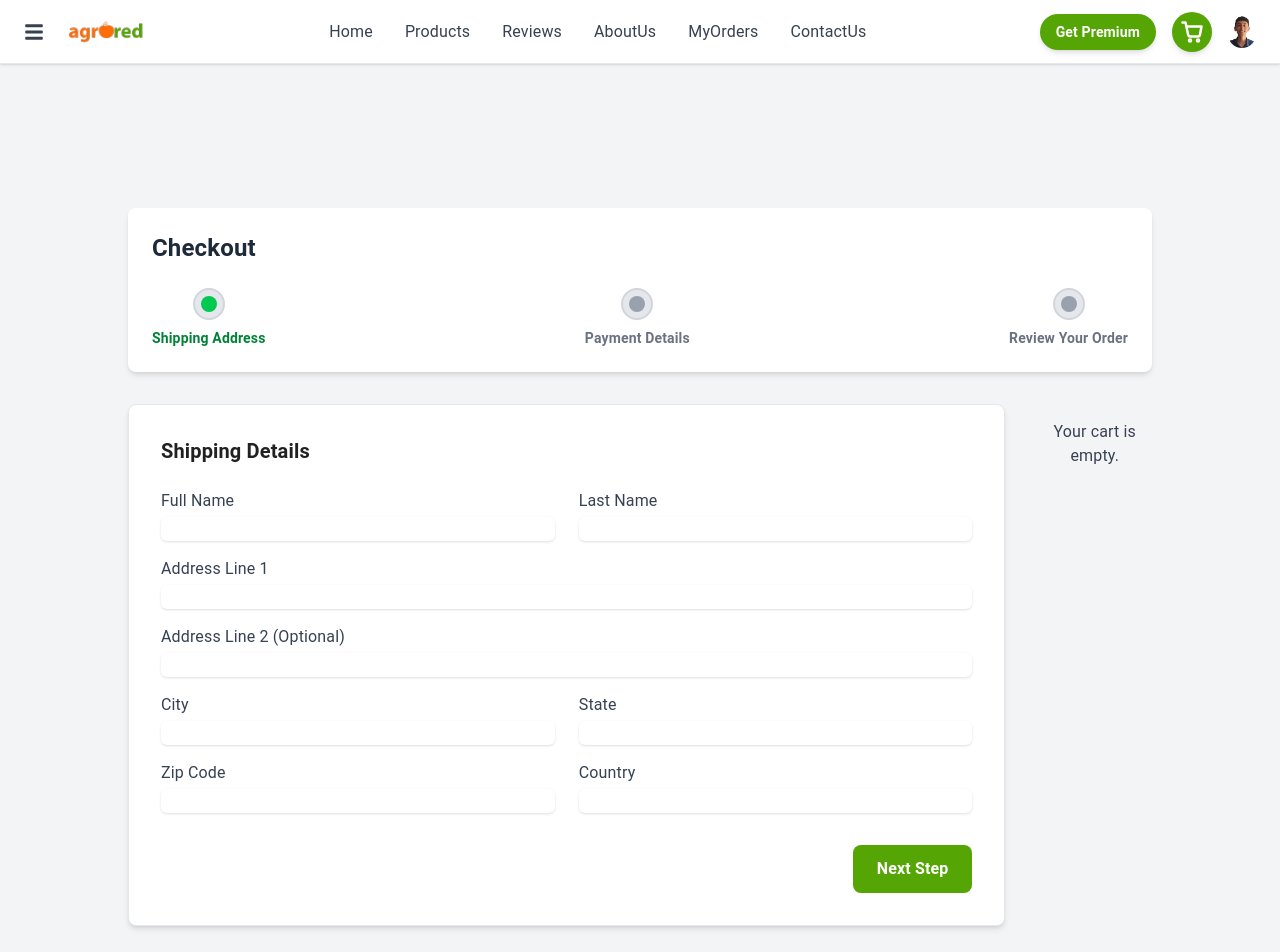
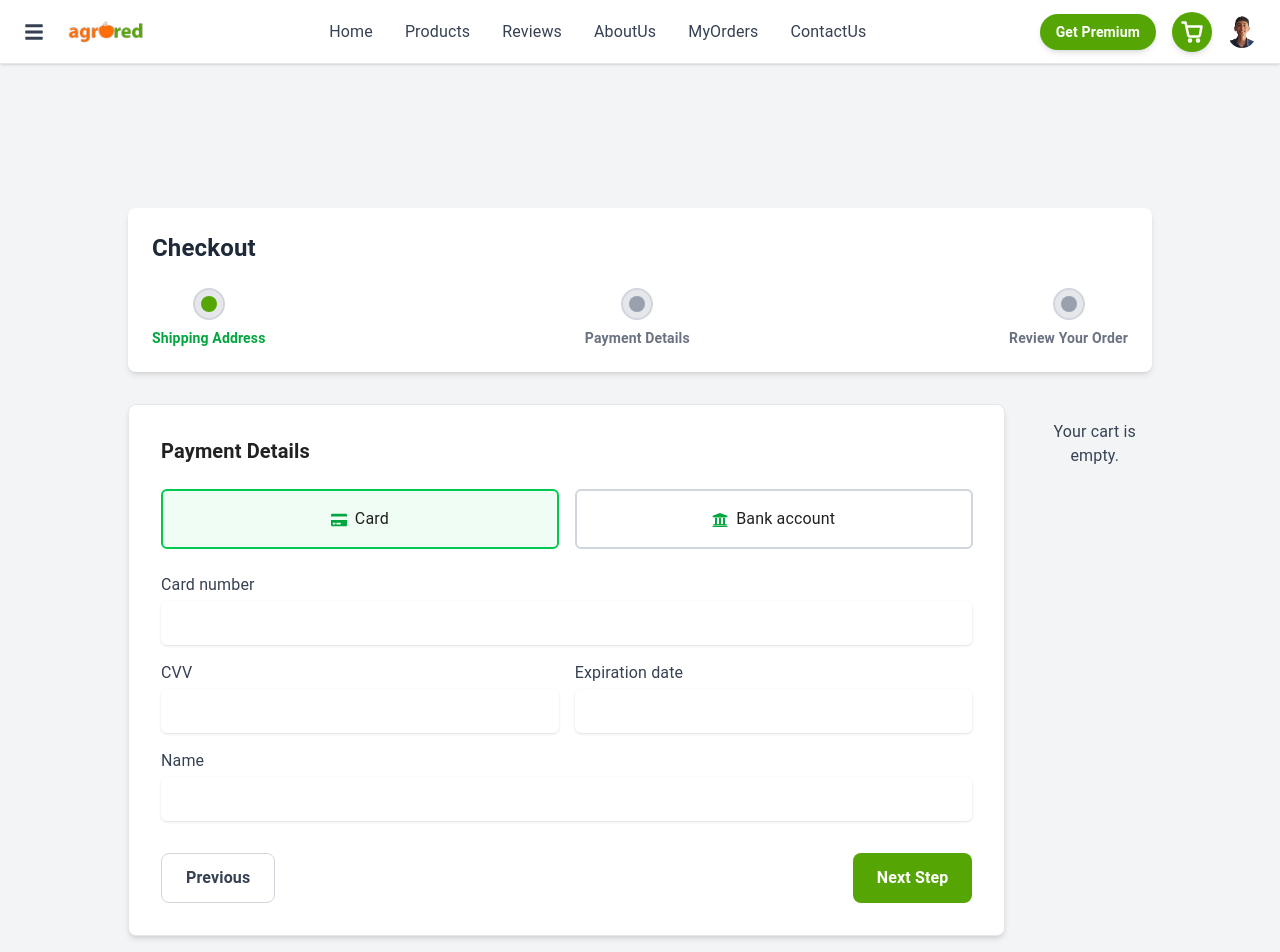
Before and after one commit to CarlTovarJv/Agro_red, a Next.js app: page /Checkout in a window 1280 px wide. Shown: the top 952 px of the page. Built offline with nearby package versions, Linux system fonts and the light colour scheme; what @mui/material-nextjs would draw is missing.

Commit message:
Checkout

```diff
--- a/src/app/Checkout/CheckoutProgress.tsx
+++ b/src/app/Checkout/CheckoutProgress.tsx
@@ -18,18 +18,18 @@ export default function CheckoutProgress({ currentStep }: Props): JSX.Element {
             <h2 className="text-2xl font-bold mb-6 text-gray-800">Checkout</h2>
             <div className="flex items-center justify-between relative">
                 <div className="absolute top-1/2 left-0 right-0 h-1 bg-gray-200 -z-10"></div>
-                <div className={`absolute top-1/2 left-0 h-1 bg-green-500 -z-10 transition-all duration-500 ${currentStep === 1 ? 'w-[10%]' : currentStep === 2 ? 'w-[50%]' : 'w-full'}`}></div>
+                <div className={`absolute top-1/2 left-0 h-1 bg-[#55A605] -z-10 transition-all duration-500 ${currentStep === 1 ? 'w-[10%]' : currentStep === 2 ? 'w-[50%]' : 'w-full'}`}></div>
 
                 {steps.map((item) => (
                     <div key={item.step} className="flex flex-col items-center">
                         <div className={`w-8 h-8 rounded-full flex items-center justify-center text-white
-                        ${currentStep > item.step ? 'bg-green-500' : 'bg-gray-200 border-2 border-gray-300'}`}>
+                        ${currentStep > item.step ? 'bg-[#55A605]' : 'bg-gray-200 border-2 border-gray-300'}`}>
                             {currentStep > item.step ? <FaCheck size={16} /> : (
-                                <div className={`${currentStep === item.step ? 'w-4 h-4 rounded-full bg-green-500' : 'w-4 h-4 rounded-full bg-gray-400'}`}></div>
+                                <div className={`${currentStep === item.step ? 'w-4 h-4 rounded-full bg-[#55A605]' : 'w-4 h-4 rounded-full bg-gray-400'}`}></div>
                             )}
                         </div>
                         <span className={`mt-2 text-sm font-semibold whitespace-nowrap
-                        ${currentStep >= item.step ? 'text-green-700' : 'text-gray-500'}`}>
+                        ${currentStep >= item.step ? 'text-green-600' : 'text-gray-500'}`}>
                             {item.name}
                         </span>
                     </div>
--- a/src/app/Checkout/PaymentDetailsForm.tsx
+++ b/src/app/Checkout/PaymentDetailsForm.tsx
@@ -39,6 +39,9 @@ export default function PaymentDetailsForm({ onNextStep, onPreviousStep }: Props
     onNextStep();
   };
 
+  // Clase para todos los inputs: borde gris-600 al enfocar, halo gris claro
+  const inputClass = "mt-1 block w-full rounded-md border-gray-300 shadow-sm focus:outline-none focus:border-gray-600 focus:ring focus:ring-gray-200 focus:ring-opacity-50 px-3 py-2 text-lg";
+
   return (
     <div className="w-full p-8 bg-white rounded-lg shadow-md border border-gray-200">
       <h3 className="text-xl font-bold mb-6">Payment Details</h3>
@@ -70,7 +73,7 @@ export default function PaymentDetailsForm({ onNextStep, onPreviousStep }: Props
               <input
                 type="text"
                 name="cardNumber"
-                                className="mt-1 block w-full rounded-md border-gray-300 shadow-sm focus:border-green-300 focus:ring focus:ring-green-200 focus:ring-opacity-50"
+                className={inputClass}
                 value={formData.cardNumber}
                 onChange={handleInputChange}/>
             </label>
@@ -80,7 +83,7 @@ export default function PaymentDetailsForm({ onNextStep, onPreviousStep }: Props
                 <input
                   type="text"
                   name="cvv"
-                                    className="mt-1 block w-full rounded-md border-gray-300 shadow-sm focus:border-green-300 focus:ring focus:ring-green-200 focus:ring-opacity-50"
+                  className={inputClass}
                   value={formData.cvv}
                   onChange={handleInputChange}/>
               </label>
@@ -89,7 +92,7 @@ export default function PaymentDetailsForm({ onNextStep, onPreviousStep }: Props
                 <input
                   type="text"
                   name="expirationDate"
-                                    className="mt-1 block w-full rounded-md border-gray-300 shadow-sm focus:border-green-300 focus:ring focus:ring-green-200 focus:ring-opacity-50"
+                  className={inputClass}
                   value={formData.expirationDate}
                   onChange={handleInputChange}/>
               </label>
@@ -99,7 +102,7 @@ export default function PaymentDetailsForm({ onNextStep, onPreviousStep }: Props
               <input
                 type="text"
                 name="name"
-                                className="mt-1 block w-full rounded-md border-gray-300 shadow-sm focus:border-green-300 focus:ring focus:ring-green-200 focus:ring-opacity-50"
+                className={inputClass}
                 value={formData.name}
                 onChange={handleInputChange}/>
             </label>
@@ -115,7 +118,7 @@ export default function PaymentDetailsForm({ onNextStep, onPreviousStep }: Props
                 <input
                   type="text"
                   name="bank"
-                                    className="mt-1 block w-full rounded-md border-gray-300 shadow-sm focus:border-green-300 focus:ring focus:ring-green-200 focus:ring-opacity-50"
+                  className={inputClass}
                   value={formData.bank}
                   onChange={handleInputChange}/>
               </label>
@@ -124,7 +127,7 @@ export default function PaymentDetailsForm({ onNextStep, onPreviousStep }: Props
                 <input
                   type="text"
                   name="accountNumber"
-                                        className="mt-1 block w-full rounded-md border-gray-300 shadow-sm focus:border-green-300 focus:ring focus:ring-green-200 focus:ring-opacity-50"
+                  className={inputClass}
                   value={formData.accountNumber}
                   onChange={handleInputChange}/>
               </label>
@@ -133,13 +136,14 @@ export default function PaymentDetailsForm({ onNextStep, onPreviousStep }: Props
                 <input
                   type="text"
                   name="routingNumber"
-                                        className="mt-1 block w-full rounded-md border-gray-300 shadow-sm focus:border-green-300 focus:ring focus:ring-green-200 focus:ring-opacity-50"
+                  className={inputClass}
                   value={formData.routingNumber}
                   onChange={handleInputChange}/>
               </label>
             </div>
           </div>
         )}
+
         <div className="flex justify-between mt-8">
           <button
             type="button"
--- a/src/app/Checkout/ShippingForm.tsx
+++ b/src/app/Checkout/ShippingForm.tsx
@@ -1,25 +1,31 @@
 "use client";
 
-import { useState } from 'react';
-import type { ChangeEvent } from 'react';
+import React, { useState } from 'react';
+import type { ChangeEvent, FormEvent } from 'react';
+import { FaCreditCard, FaUniversity } from 'react-icons/fa';
 
 interface Props {
   onNextStep: () => void;
+  onPreviousStep: () => void;
 }
 
-export default function ShippingDetailsForm({ onNextStep }: Props) {
+export default function PaymentDetailsForm({ onNextStep, onPreviousStep }: Props): JSX.Element {
+  const [paymentMethod, setPaymentMethod] = useState<'card' | 'bank'>('card');
   const [formData, setFormData] = useState({
-    fullName: '',
-    lastName: '',
-    addressLine1: '',
-    addressLine2: '',
-    city: '',
-    state: '',
-    zipCode: '',
-    country: '',
+    cardNumber: '',
+    cvv: '',
+    name: '',
+    expirationDate: '',
+    bank: '',
+    accountNumber: '',
+    routingNumber: '',
   });
 
-const handleInputChange = (e: ChangeEvent<HTMLInputElement>) => {
+  const handlePaymentMethodChange = (method: 'card' | 'bank'): void => {
+    setPaymentMethod(method);
+  };
+
+  const handleInputChange = (e: ChangeEvent<HTMLInputElement>): void => {
     const { name, value } = e.target;
     setFormData(prevState => ({
       ...prevState,
@@ -27,115 +33,131 @@ const handleInputChange = (e: ChangeEvent<HTMLInputElement>) => {
     }));
   };
 
-    const handleSubmit = (e: React.FormEvent) => {
+  const handleSubmit = (e: FormEvent): void => {
     e.preventDefault();
-        console.log("Datos del formulario enviados:", formData);
-
+    console.log("Datos de pago enviados:", formData);
     onNextStep();
   };
 
+  // Clase base para todos los inputs: borde gris oscuro al enfocar, halo gris, tamaño más grande
+  const inputClass = "mt-1 block w-full rounded-md border-gray-300 shadow-sm focus:outline-none focus:border-gray-600 focus:ring focus:ring-gray-600 focus:ring-opacity-50 px-3 py-2 text-lg";
+
   return (
-    <form onSubmit={handleSubmit} className="w-full p-8 bg-white rounded-lg shadow-md border border-gray-200">
-    <h3 className="text-xl font-bold mb-6">Shipping Details</h3>
-    <div className="grid grid-cols-1 md:grid-cols-2 gap-x-6 gap-y-4">
+    <div className="w-full p-8 bg-white rounded-lg shadow-md border border-gray-200">
+      <h3 className="text-xl font-bold mb-6">Payment Details</h3>
 
+      <div className="flex gap-4 mb-6">
+        <button
+          type="button"
+          onClick={() => handlePaymentMethodChange('card')}
+          className={`flex-1 p-4 rounded-md border-2 transition-colors ${
+            paymentMethod === 'card' ? 'border-green-500 bg-green-50' : 'border-gray-300'}`}>
+          <FaCreditCard className="inline-block mr-2 text-green-600" />
+          Card
+        </button>
+        <button
+          type="button"
+          onClick={() => handlePaymentMethodChange('bank')}
+          className={`flex-1 p-4 rounded-md border-2 transition-colors ${
+            paymentMethod === 'bank' ? 'border-green-500 bg-green-50' : 'border-gray-300'}`}>
+          <FaUniversity className="inline-block mr-2 text-green-600" />
+          Bank account
+        </button>
+      </div>
+
+      <form onSubmit={handleSubmit}>
+        {paymentMethod === 'card' && (
+          <div className="space-y-4">
             <label className="block">
-        <span className="text-gray-700">Full Name</span>
+              <span className="text-gray-700">Card number</span>
               <input
                 type="text"
-            name="fullName"
-            className="mt-1 block w-full rounded-md border-gray-300 shadow-sm focus:border-green-300 focus:ring focus:ring-green-200 focus:ring-opacity-50"
-            value={formData.fullName}
-            onChange={handleInputChange}
-        />
+                name="cardNumber"
+                className={inputClass}
+                value={formData.cardNumber}
+                onChange={handleInputChange}/>
             </label>
-
+            <div className="grid grid-cols-2 gap-4">
               <label className="block">
-        <span className="text-gray-700">Last Name</span>
+                <span className="text-gray-700">CVV</span>
                 <input
                   type="text"
-            name="lastName"
-            className="mt-1 block w-full rounded-md border-gray-300 shadow-sm focus:border-green-300 focus:ring focus:ring-green-200 focus:ring-opacity-50"
-            value={formData.lastName}
-            onChange={handleInputChange}
-        />
+                  name="cvv"
+                  className={inputClass}
+                  value={formData.cvv}
+                  onChange={handleInputChange}/>
               </label>
-
-        <label className="block md:col-span-2">
-        <span className="text-gray-700">Address Line 1</span>
+              <label className="block">
+                <span className="text-gray-700">Expiration date</span>
                 <input
                   type="text"
-            name="addressLine1"
-            className="mt-1 block w-full rounded-md border-gray-300 shadow-sm focus:border-green-300 focus:ring focus:ring-green-200 focus:ring-opacity-50"
-            value={formData.addressLine1}
-            onChange={handleInputChange}
-        />
+                  name="expirationDate"
+                  className={inputClass}
+                  value={formData.expirationDate}
+                  onChange={handleInputChange}/>
               </label>
-
-        <label className="block md:col-span-2">
-        <span className="text-gray-700">Address Line 2 (Optional)</span>
+            </div>
+            <label className="block">
+              <span className="text-gray-700">Name</span>
               <input
                 type="text"
-            name="addressLine2"
-            className="mt-1 block w-full rounded-md border-gray-300 shadow-sm focus:border-green-300 focus:ring focus:ring-green-200 focus:ring-opacity-50"
-            value={formData.addressLine2}
-            onChange={handleInputChange}
-        />
+                name="name"
+                className={inputClass}
+                value={formData.name}
+                onChange={handleInputChange}/>
             </label>
+          </div>
+        )}
 
+        {paymentMethod === 'bank' && (
+          <div className="space-y-4">
+            <p className="text-gray-600">Please transfer the payment to the bank account details shown below.</p>
+            <div className="grid grid-cols-1 md:grid-cols-2 gap-4">
               <label className="block">
-        <span className="text-gray-700">City</span>
+                <span className="text-gray-700">Bank</span>
                 <input
                   type="text"
-            name="city"
-            className="mt-1 block w-full rounded-md border-gray-300 shadow-sm focus:border-green-300 focus:ring focus:ring-green-200 focus:ring-opacity-50"
-            value={formData.city}
-            onChange={handleInputChange}
-        />
+                  name="bank"
+                  className={inputClass}
+                  value={formData.bank}
+                  onChange={handleInputChange}/>
               </label>
-
               <label className="block">
-        <span className="text-gray-700">State</span>
+                <span className="text-gray-700">Account number</span>
                 <input
                   type="text"
-            name="state"
-            className="mt-1 block w-full rounded-md border-gray-300 shadow-sm focus:border-green-300 focus:ring focus:ring-green-200 focus:ring-opacity-50"
-            value={formData.state}
-            onChange={handleInputChange}
-        />
+                  name="accountNumber"
+                  className={inputClass}
+                  value={formData.accountNumber}
+                  onChange={handleInputChange}/>
               </label>
-
-        <label className="block">
-        <span className="text-gray-700">Zip Code</span>
+              <label className="block md:col-span-2">
+                <span className="text-gray-700">Routing number</span>
                 <input
                   type="text"
-            name="zipCode"
-            className="mt-1 block w-full rounded-md border-gray-300 shadow-sm focus:border-green-300 focus:ring focus:ring-green-200 focus:ring-opacity-50"
-            value={formData.zipCode}
-            onChange={handleInputChange}
-        />
-        </label>
-
-        <label className="block">
-        <span className="text-gray-700">Country</span>
-        <input
-            type="text"
-            name="country"
-            className="mt-1 block w-full rounded-md border-gray-300 shadow-sm focus:border-green-300 focus:ring focus:ring-green-200 focus:ring-opacity-50"
-            value={formData.country}
-            onChange={handleInputChange}
-        />
+                  name="routingNumber"
+                  className={inputClass}
+                  value={formData.routingNumber}
+                  onChange={handleInputChange}/>
               </label>
             </div>
+          </div>
+        )}
 
-    <div className="flex justify-end mt-8">
+        <div className="flex justify-between mt-8">
+          <button
+            type="button"
+            onClick={onPreviousStep}
+            className="px-6 py-3 border border-gray-300 text-gray-700 font-bold rounded-lg hover:bg-gray-100 transition-colors">
+            Previous
+          </button>
           <button
             type="submit"
-        className="px-6 py-3 bg-[#55A605] text-white font-bold rounded-lg hover:bg-green-700 transition-colors"
-        >
+            className="px-6 py-3 bg-[#55A605] text-white font-bold rounded-lg hover:bg-green-700 transition-colors">
             Next Step
           </button>
         </div>
       </form>
+    </div>
   );
 }
--- a/src/app/Checkout/SummaryOrder.tsx
+++ b/src/app/Checkout/SummaryOrder.tsx
@@ -14,14 +14,13 @@ type CartItem = {
 export default function SummaryOrder() {
   const [items, setItems] = useState<CartItem[]>([]);
 
-  // Cargar items desde localStorage
   useEffect(() => {
     const savedCart = JSON.parse(localStorage.getItem("cart") || "[]");
     setItems(savedCart);
   }, []);
 
   const subtotal = items.reduce((sum, item) => sum + item.subtotal, 0);
-  const shipping = subtotal > 0 ? 5 : 0; // ejemplo: $5 de envío si hay productos
+  const shipping = subtotal > 0 ? 100 : 0;
   const total = subtotal + shipping;
 
   if (items.length === 0)
@@ -31,7 +30,6 @@ export default function SummaryOrder() {
     <div className="w-full max-w-sm p-6 bg-white rounded-lg shadow-md border border-gray-200">
       <h2 className="text-xl font-bold mb-4">Order Summary</h2>
 
-      {/* Productos */}
       <div className="mb-6 space-y-4">
         {items.map((item, index) => (
           <div key={index} className="flex items-center gap-4">
@@ -46,7 +44,7 @@ export default function SummaryOrder() {
         ))}
       </div>
 
-      {/* Totales */}
+
       <div className="space-y-2 text-gray-700">
         <div className="flex justify-between">
           <span>Subtotal</span>
--- a/src/app/cart/page.tsx
+++ b/src/app/cart/page.tsx
@@ -63,13 +63,13 @@ export default function CartPage() {
       <h2 className="text-4xl font-bold text-gray-900 mb-10 text-center">My Cart</h2>
 
       <div className="flex flex-col lg:flex-row justify-center items-start gap-10 max-w-7xl mx-auto">
-        {/* Lista de productos */}
+
         <div className="flex flex-col space-y-6 flex-1">
-          {cartItems.map((product) => (
+          {cartItems.map((product, index) => (
             <div
-              key={product.id}
-              className="rounded-2xl bg-white shadow-md hover:shadow-lg transition w-full h-[190px] p-5 flex items-center gap-6"
-            >
+             key={`${product.id}-${index}`} // ✅ ahora es único aunque el id se repita
+             className="rounded-2xl bg-white shadow-md hover:shadow-lg transition w-full h-[190px] p-5 flex items-center gap-6"
+               >
               <img
                 src={product.image || "/default-product.png"}
                 alt={product.name}
@@ -79,9 +79,9 @@ export default function CartPage() {
               <div className="flex flex-col flex-1 justify-between h-full">
                 <h3 className="text-xl font-semibold text-gray-800">{product.name}</h3>
 
-                {/* Cantidad y medida */}
+
                 <div className="flex items-center gap-4 mt-2">
-                  {/* Cantidad */}
+
                   <div className="flex items-center gap-4 border border-gray-300 px-3 py-1 rounded-lg w-fit shadow-sm">
                     <button
                       onClick={() =>
@@ -102,7 +102,7 @@ export default function CartPage() {
                     </button>
                   </div>
 
-                  {/* Medida */}
+
                   <div className="relative w-[130px]">
                     <select
                       value={product.measure}
@@ -125,7 +125,6 @@ export default function CartPage() {
                     </div>
                   </div>
 
-                  {/* Botón eliminar */}
                   <button
                     onClick={() => handleRemove(product.id)}
                     className="flex items-center justify-center bg-[#FF6E08] transition text-white px-4 py-2 rounded-lg shadow-md"
@@ -134,7 +133,6 @@ export default function CartPage() {
                   </button>
                 </div>
 
-                {/* Precio y subtotal */}
                 <div className="flex justify-between mt-4">
                   <div>
                     <span className="text-sm text-gray-500">Price</span>
@@ -150,11 +148,9 @@ export default function CartPage() {
           ))}
         </div>
 
-        {/* Resumen de la orden */}
         <div className="w-full max-w-sm p-6 bg-white rounded-2xl shadow-md">
           <h2 className="text-2xl font-bold mb-6 text-gray-900">Order Summary</h2>
 
-          {/* Productos en resumen */}
           <div className="mb-6 space-y-4">
             {cartItems.map((item, index) => (
               <div key={index} className="flex items-center justify-between">
```
Also changed, not shown: src/app/Checkout/ReviewOrder.tsx (+80 -25 lines). Lines whose indentation alone changed are shown as unchanged.
